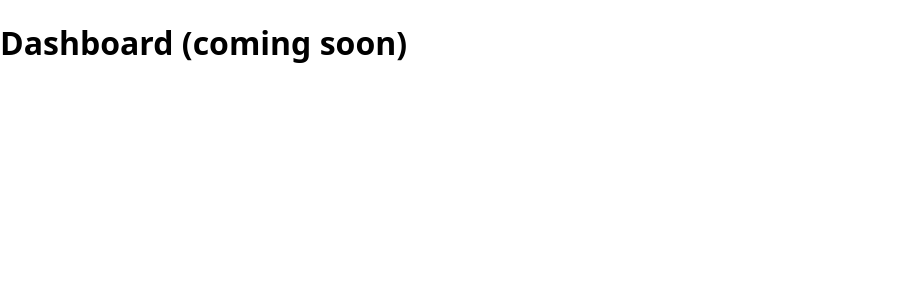
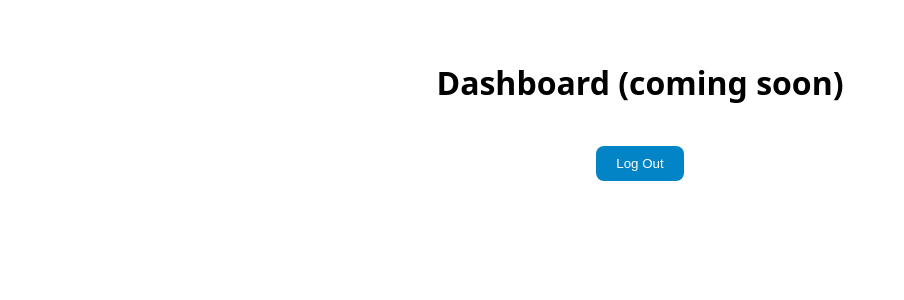
Before and after one commit to Prajay001/CST-CAPSTONE-PROJECT-2026, a React (Vite) app in the folder frontend/: page /dashboard in a window 1280 px wide. Shown: the top 300 px of the page, without its empty margins (0-904 px from the left). Built offline with nearby package versions, Linux system fonts and the light colour scheme; no server answers.

Commit message:
created the  dashboard with the logout function

```diff
--- a/frontend/src/App.jsx
+++ b/frontend/src/App.jsx
@@ -2,6 +2,7 @@ import { BrowserRouter as Router, Routes, Route, Navigate } from 'react-router-d
 import Login from './pages/Login'
 import Register from './pages/Register'
 import ForgotPassword from './pages/ForgotPassword'
+import Dashboard from './pages/Dashboard'
 import './App.css'
 
 function App() {
@@ -13,7 +14,7 @@ function App() {
                 <Route path="/login" element={<Login />} />
                 <Route path="/register" element={<Register />} />
                 <Route path="/forgot-password" element={<ForgotPassword />} />
-                <Route path="/dashboard" element={<h1>Dashboard (coming soon)</h1>} />
+                <Route path="/dashboard" element={<Dashboard />} />
             </Routes>
         </Router>
     )
--- /dev/null
+++ b/frontend/src/pages/Dashboard.jsx
@@ -0,0 +1,33 @@
+import { useNavigate } from 'react-router-dom'
+import { supabase } from '../supabaseClient'
+
+function Dashboard() {
+    const navigate = useNavigate()
+
+    const handleLogout = async () => {
+        await supabase.auth.signOut()
+        navigate('/login')
+    }
+
+    return (
+        <div style={{ padding: '40px', textAlign: 'center' }}>
+            <h1>Dashboard (coming soon)</h1>
+            <button
+                onClick={handleLogout}
+                style={{
+                    padding: '10px 20px',
+                    background: '#0284c7',
+                    color: 'white',
+                    border: 'none',
+                    borderRadius: '8px',
+                    cursor: 'pointer',
+                    marginTop: '20px',
+                }}
+            >
+                Log Out
+            </button>
+        </div>
+    )
+}
+
+export default Dashboard
```
